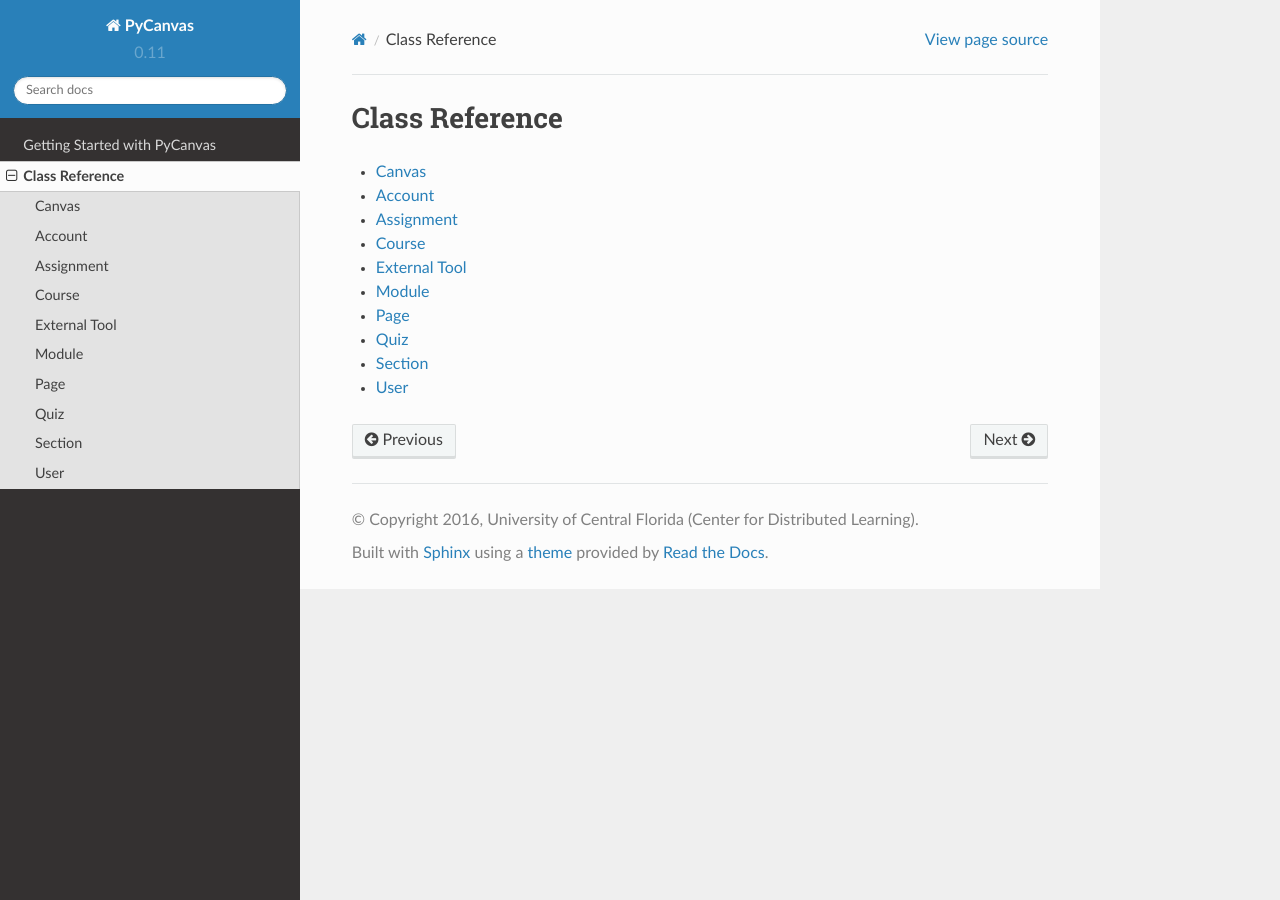
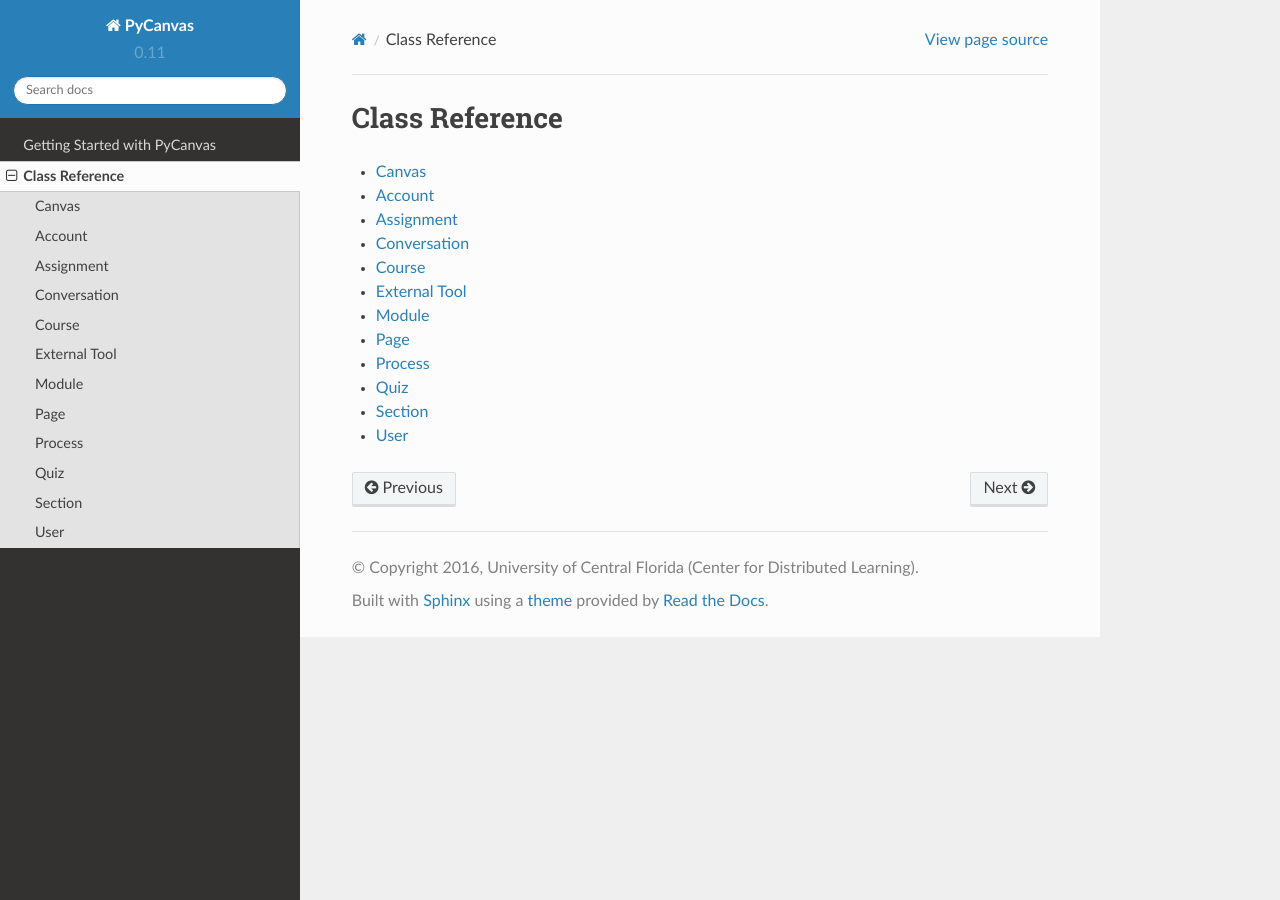
Before and after one commit to ucfopen/canvasapi, a Sphinx documentation site: the page built from docs/class-reference.rst, in a window 1280 px wide. Built offline with Sphinx 7.4.7 and the Read the Docs theme 2.0.0, drawn with Linux system fonts in a browser that asks for light colours.

Commit message:
added conversation to sphinx docs. small formatting fixes

```diff
--- a/docs/class-reference.rst
+++ b/docs/class-reference.rst
@@ -6,10 +6,12 @@
     canvas-ref
     account-ref
     assignment-ref
+    conversation-ref
     course-ref
     external-tool-ref
     module-ref
     page-ref
+    process-ref
     quiz-ref
     section-ref
     user-ref
--- /dev/null
+++ b/docs/conversation-ref.rst
@@ -0,0 +1,6 @@
+============
+Conversation
+============
+
+.. autoclass:: pycanvas.conversation.Conversation
+    :members:
--- /dev/null
+++ b/docs/process-ref.rst
@@ -0,0 +1,6 @@
+============
+Process
+============
+
+.. autoclass:: pycanvas.process.Process
+    :members:
```
Also changed, not shown: 1 other file.
